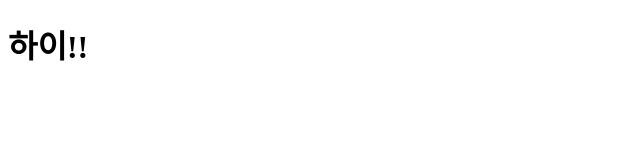
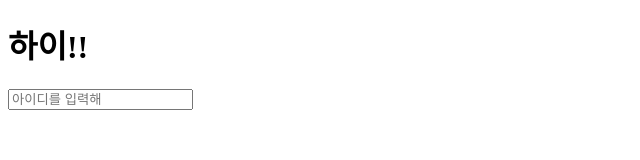
Before and after one commit to Carpediem324/SSAFY-first-repository, a plain HTML site: page index.html in a window 1280 px wide. Shown: the whole page, without its empty margins (0-640 px from the left). Drawn offline with Linux system fonts and the light colour scheme.

Commit message:
얼린거

```diff
--- a/index.html
+++ b/index.html
@@ -7,5 +7,6 @@
 </head>
 <body>
     <h1>하이!!</h1>
+    <input type="text" placeholder="아이디를 입력해">
 </body>
 </html>
```
